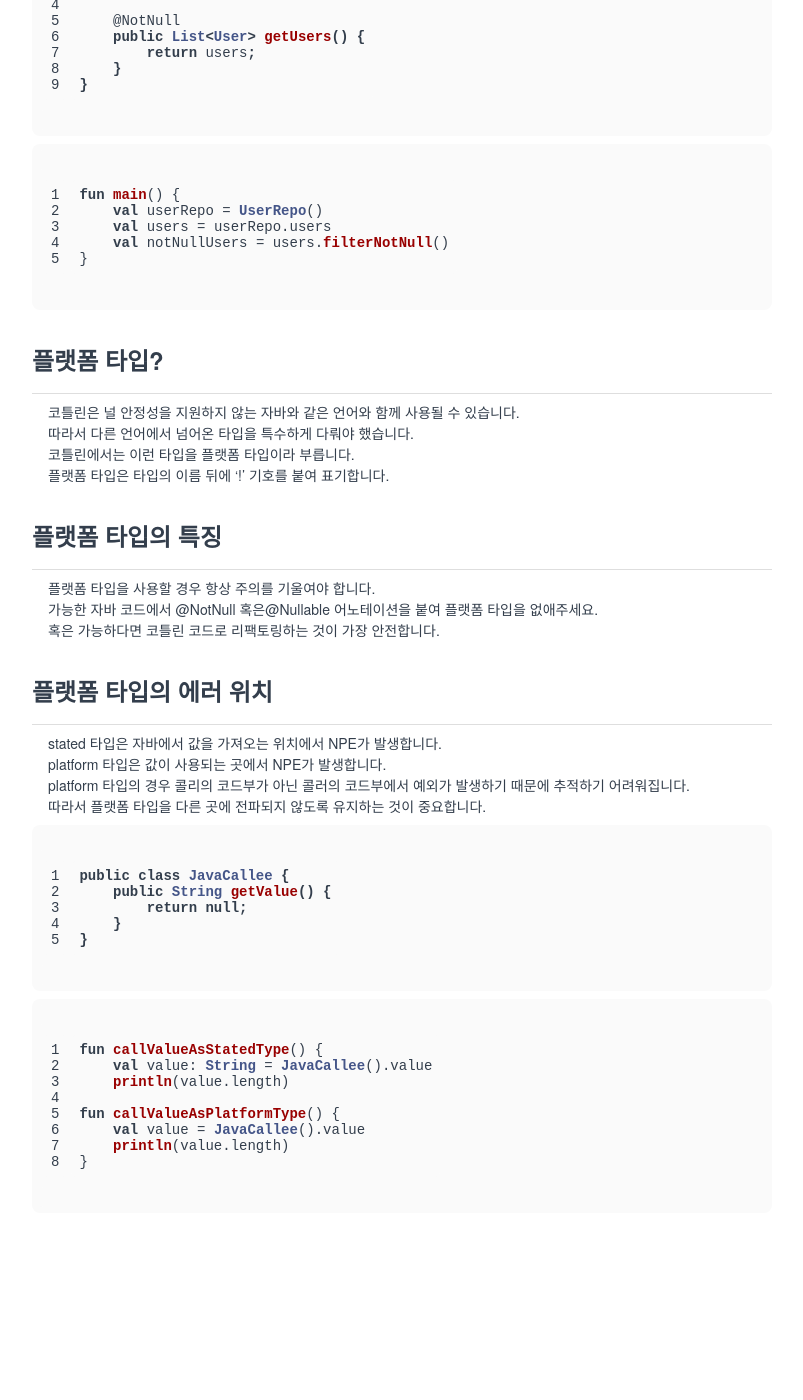
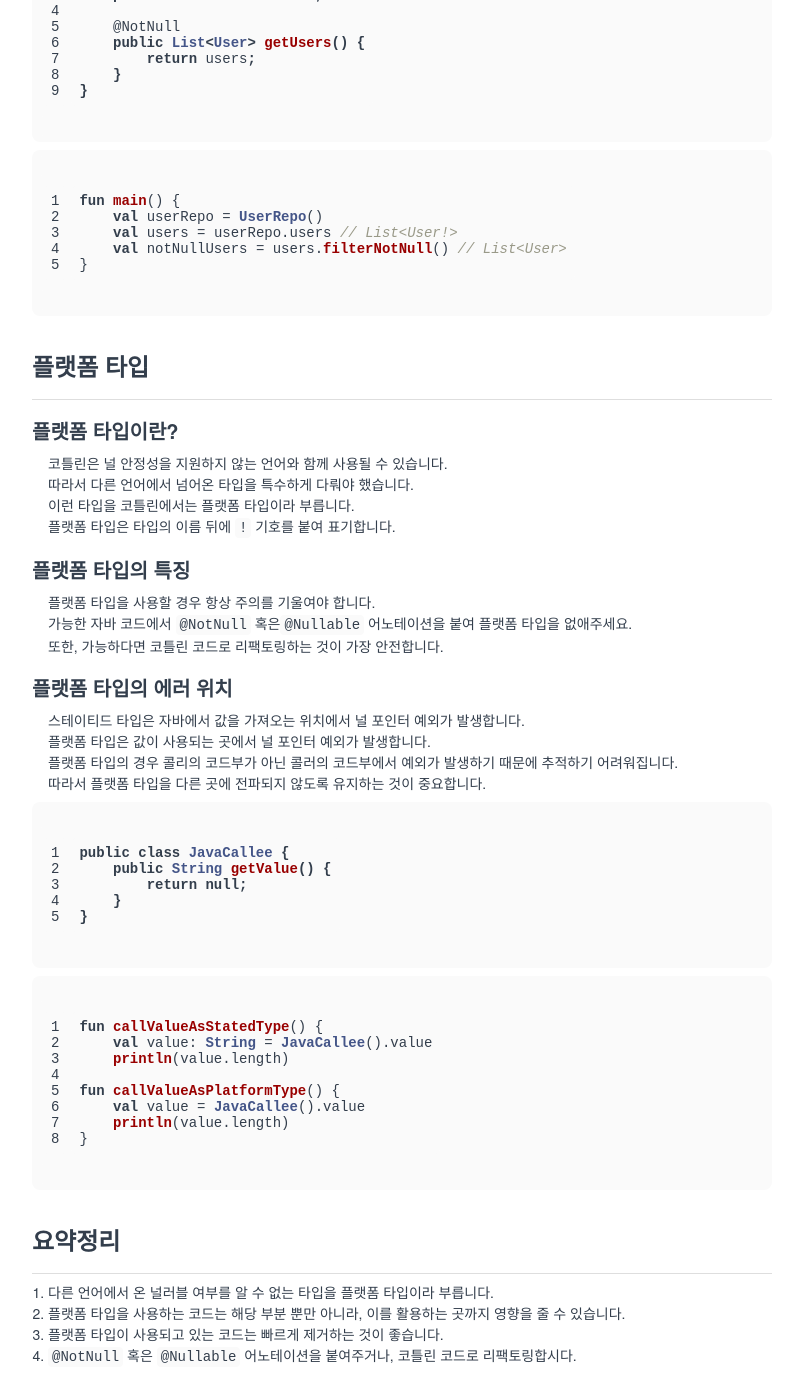
Before and after one commit to gripcorp/devblog, a Jekyll site: the page built from _posts/2022-05-10-do-not-use-platform-type.md, in a window 1280 px wide and 1400 px high, scrolled down 1335 px. Shown: the whole window, without its empty margins (238-1041 px from the left). Built offline with Jekyll 4.4.1, drawn with Linux system fonts in a browser that asks for light colours; before the commit the page ends 2580 px from its top, so only the background shows below that; some of the changed text lies outside the part shown.

Commit message:
Update the post

````diff
--- a/_posts/2022-05-10-do-not-use-platform-type.md
+++ b/_posts/2022-05-10-do-not-use-platform-type.md
@@ -7,9 +7,11 @@ categories: [posts, kotlin, effective-kotlin]
 tags: [kotlin, effective-kotlin]
 header_image: effective-kotlin-header.jpeg
 ---
-## 코틀린을 자바와 함께 사용할 경우
-- 코틀린은 널 안정성이 있기 때문에 자바와 다르게 NPE를 거의 찾아보기 힘듭니다.
-- 하지만, 널 안정성을 보장하지 않는 자바와 함께 사용할 경우 문제가 생길 수 있습니다.
+## 널 안정성
+
+### 코틀린은 널 안정일까?
+- 코틀린은 널 안정성을 보장하기 때문에 자바와 다르게 널 포인터 예외를 만나기 힘듭니다.
+- 하지만, 널 안정성을 보장하지 않는 언어와 함께 사용할 경우 문제가 생길 수 있습니다.
 
 ```java
 public class JavaCallee {
@@ -19,7 +21,7 @@ public class JavaCallee {
 
     @NotNull
     public String getNotNullText() {
-        return "Not Null"
+        return "Not Null";
     }
 
     @Nullable
@@ -32,15 +34,15 @@ public class JavaCallee {
 ```kotlin
 fun main() {
     val javaCallee = JavaCallee()
-    val unknownText = javaCallee.unknownText()
-    val notNullText = javaCallee.notNullText()
-    val nullableText = javaCallee?.nullableText()
+    val unknownText = javaCallee.unknownText() // String!
+    val notNullText = javaCallee.notNullText() // String
+    val nullableText = javaCallee?.nullableText() // String?
 }
 ```
 
-## 콜렉션 일 경우 더 어렵습니다
-- 자바에서는 모든 것이 기본적으로 nullable 입니다.
-- 특히 제네릭 타입의 콜렉션을 사용할 경우 문제가 더 어렵습니다.
+### 콜렉션 일 경우 더 어렵습니다
+- 자바에서는 모든 것이 기본적으로 널러블 입니다.
+- 특히 제네릭 타입의 콜렉션을 사용할 경우 문제가 됩니다.
 - 콜렉션 안에 들어있는 객체들이 널인지 아닌지 확인해야하기 때문입니다.
 
 ```java
@@ -58,26 +60,28 @@ public class UserRepo {
 ```kotlin
 fun main() {
     val userRepo = UserRepo()
-    val users = userRepo.users
-    val notNullUsers = users.filterNotNull()
+    val users = userRepo.users // List<User!>
+    val notNullUsers = users.filterNotNull() // List<User>
 }
 ```
 
-## 플랫폼 타입?
-- 코틀린은 널 안정성을 지원하지 않는 자바와 같은 언어와 함께 사용될 수 있습니다.
+## 플랫폼 타입
+
+### 플랫폼 타입이란?
+- 코틀린은 널 안정성을 지원하지 않는 언어와 함께 사용될 수 있습니다.
 - 따라서 다른 언어에서 넘어온 타입을 특수하게 다뤄야 했습니다.
-- 코틀린에서는 이런 타입을 플랫폼 타입이라 부릅니다.
-- 플랫폼 타입은 타입의 이름 뒤에 '!' 기호를 붙여 표기합니다.
+- 이런 타입을 코틀린에서는 플랫폼 타입이라 부릅니다.
+- 플랫폼 타입은 타입의 이름 뒤에 `!` 기호를 붙여 표기합니다.
 
-## 플랫폼 타입의 특징
+### 플랫폼 타입의 특징
 - 플랫폼 타입을 사용할 경우 항상 주의를 기울여야 합니다.
-- 가능한 자바 코드에서 @NotNull 혹은@Nullable 어노테이션을 붙여 플랫폼 타입을 없애주세요.
-- 혹은 가능하다면 코틀린 코드로 리팩토링하는 것이 가장 안전합니다.
+- 가능한 자바 코드에서 `@NotNull` 혹은`@Nullable` 어노테이션을 붙여 플랫폼 타입을 없애주세요.
+- 또한, 가능하다면 코틀린 코드로 리팩토링하는 것이 가장 안전합니다.
 
-## 플랫폼 타입의 에러 위치
-- stated 타입은 자바에서 값을 가져오는 위치에서 NPE가 발생합니다.
-- platform 타입은 값이 사용되는 곳에서 NPE가 발생합니다.
-- platform 타입의 경우 콜리의 코드부가 아닌 콜러의 코드부에서 예외가 발생하기 때문에 추적하기 어려워집니다.
+### 플랫폼 타입의 에러 위치
+- 스테이티드 타입은 자바에서 값을 가져오는 위치에서 널 포인터 예외가 발생합니다.
+- 플랫폼 타입은 값이 사용되는 곳에서 널 포인터 예외가 발생합니다.
+- 플랫폼 타입의 경우 콜리의 코드부가 아닌 콜러의 코드부에서 예외가 발생하기 때문에 추적하기 어려워집니다.
 - 따라서 플랫폼 타입을 다른 곳에 전파되지 않도록 유지하는 것이 중요합니다.
 
 ```java
@@ -98,3 +102,9 @@ fun callValueAsPlatformType() {
     println(value.length)
 }
 ```
+
+## 요약정리
+1. 다른 언어에서 온 널러블 여부를 알 수 없는 타입을 플랫폼 타입이라 부릅니다.
+1. 플랫폼 타입을 사용하는 코드는 해당 부분 뿐만 아니라, 이를 활용하는 곳까지 영향을 줄 수 있습니다.
+1. 플랫폼 타입이 사용되고 있는 코드는 빠르게 제거하는 것이 좋습니다.
+1. `@NotNull` 혹은 `@Nullable` 어노테이션을 붙여주거나, 코틀린 코드로 리팩토링합시다.
````
Also changed, not shown: _posts/2022-05-09-minimize-scope.md (+6 -4 lines).
